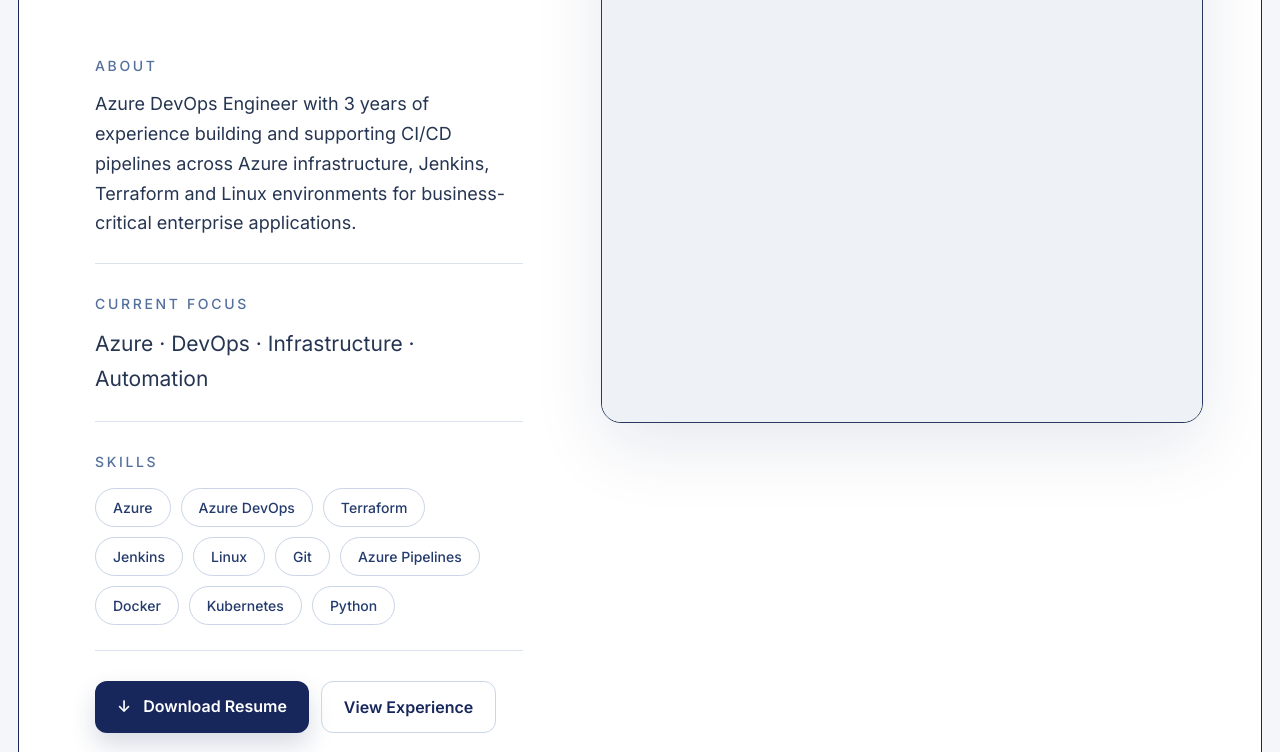
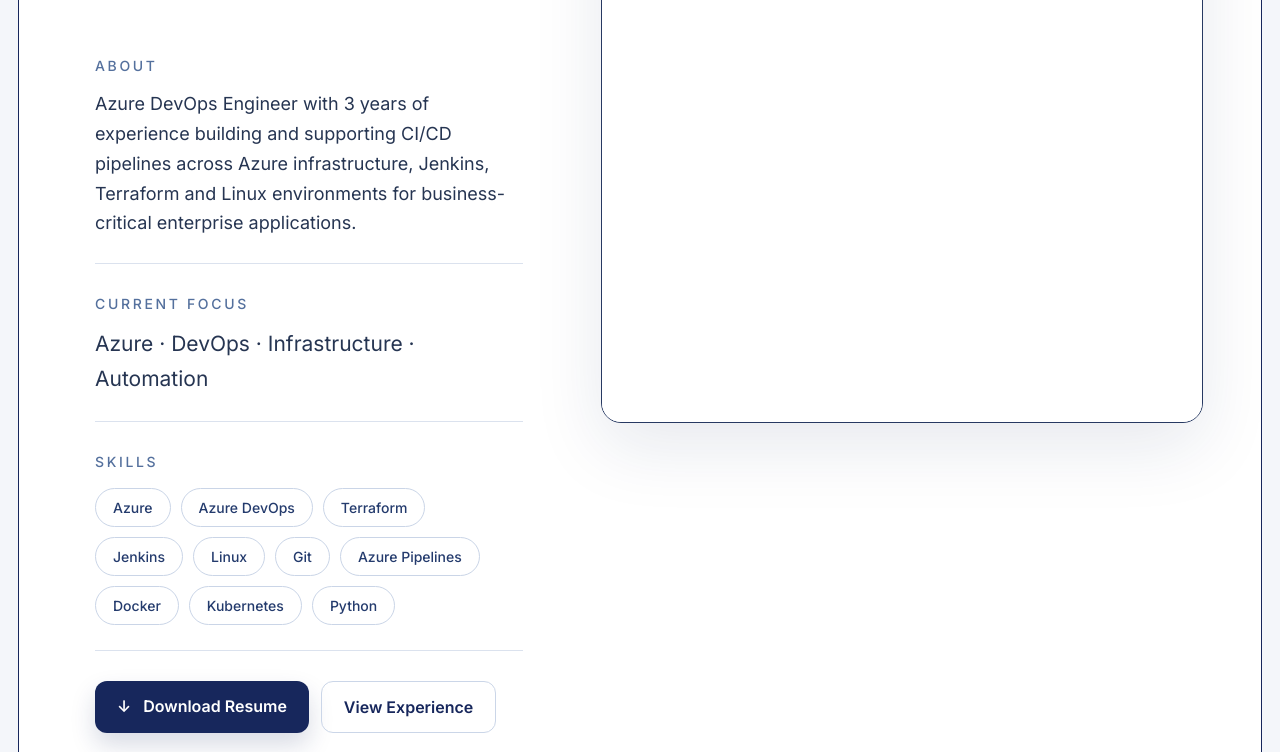
Before and after one commit to Aniruddhatiwari/Aniruddhatiwari.github.io, a plain HTML site: page index.html in a window 1280 px wide. Shown: the part 398-1150 px from the top of the page. Drawn offline with Linux system fonts and the light colour scheme.

Commit message:
Update style.css

```diff
--- a/style.css
+++ b/style.css
@@ -245,7 +245,7 @@
   height: min(77vh, 820px);
   min-height: 650px;
   overflow: auto;
-  background: #eef1f5;
+  background: #ffffff;
   display: flex;
   justify-content: center;
   align-items: flex-start;
@@ -255,7 +255,6 @@
 #pdfCanvas {
   display: block;
   background: white;
-  box-shadow: 0 4px 18px rgba(0, 0, 0, .13);
   max-width: none;
   height: auto;
 }
```
